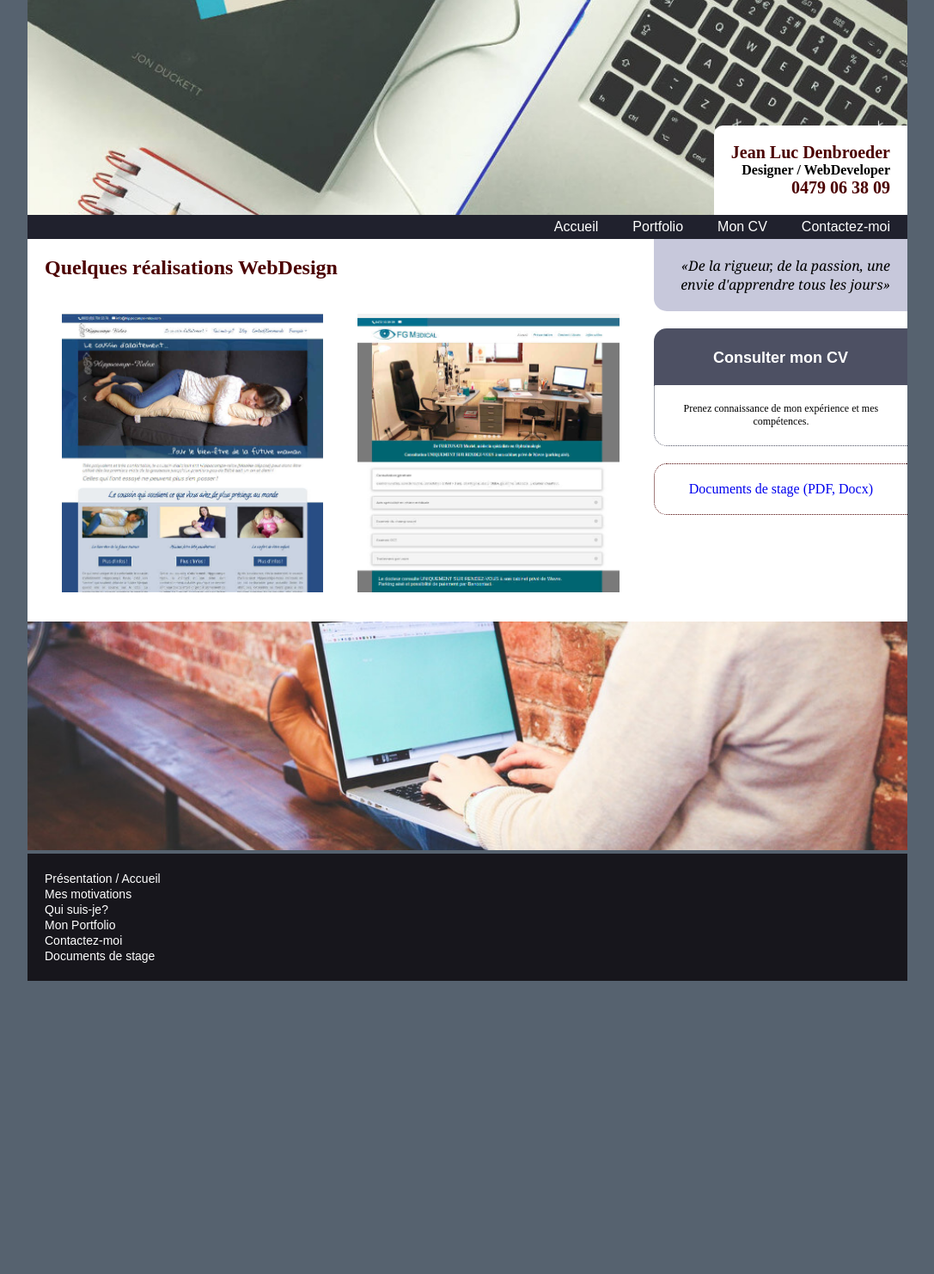
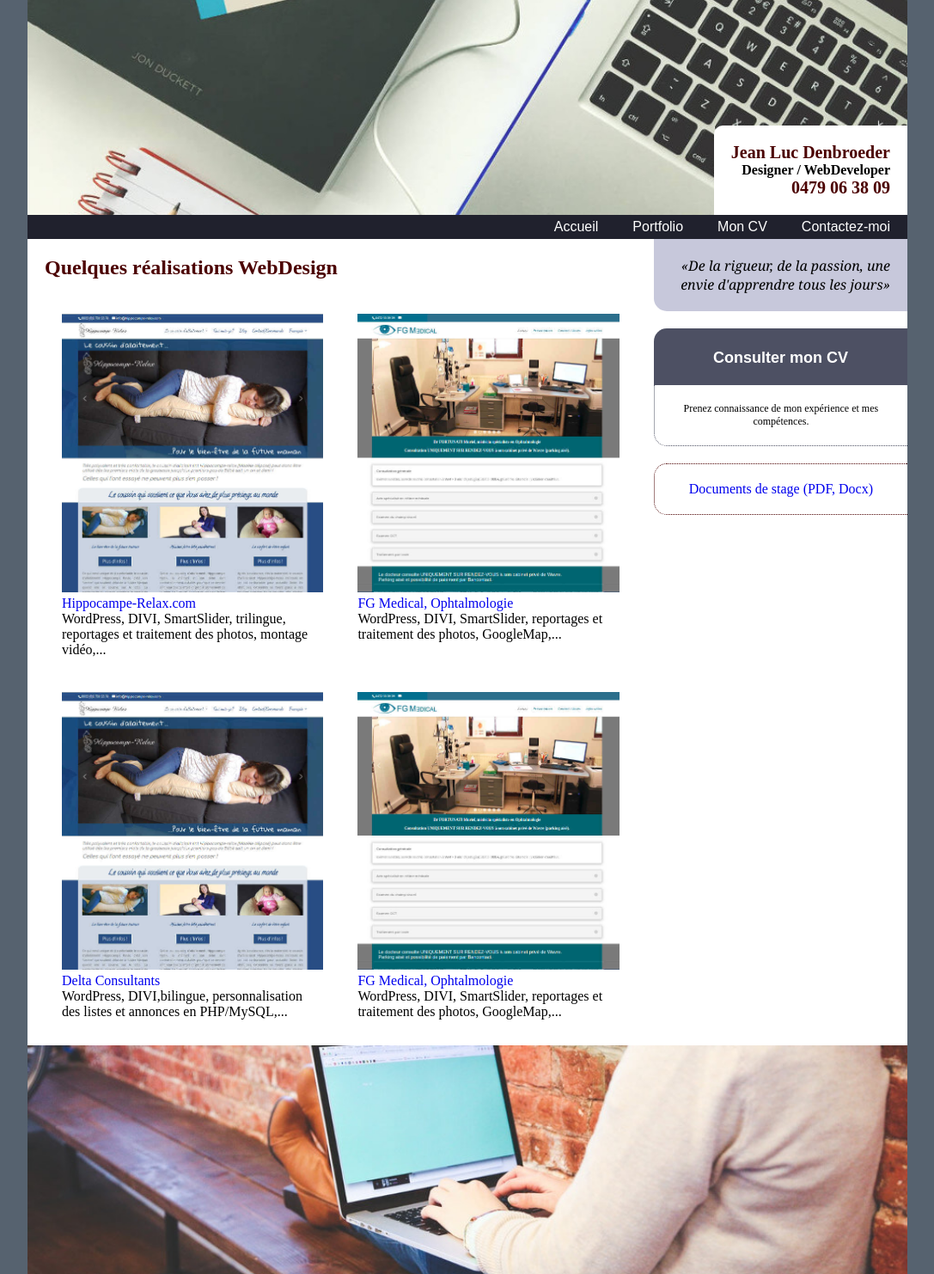
Before and after one commit to jldenbroeder/WebPorfolio, a PHP site: page /index.php?page=portfolio in a window 1280 px wide. Shown: the top 1482 px of the page at 86% size, without its empty margins (96-1183 px from the left). Before the commit the page ends 1141 px from the top, so only its background shows below. Run offline with PHP 8.4, Linux system fonts and the light colour scheme.

Commit message:
ajout portfolio

```diff
--- a/view/portfolio.php
+++ b/view/portfolio.php
@@ -9,12 +9,27 @@ $description = "Présentation de mon parcours ent tant que Designer expériment
 
 <section>
 
-    <div class="content-col">
-    <div class="col1"><h2>Quelques réalisations WebDesign</h2></div><br>
+  <div class="content-col">
+    <div class="col1">
+      <h2>Quelques réalisations WebDesign</h2></div>
+    <!--   Hippocampe Relax   -->
+    <div class="col2">
+      <a href="http://www.hippocampe-relax.com" target="_blank"><img src="assets/img/web-hippocampe-relax.jpg" alt="Coussin d'allaitement Hippocampe-Relax, pour femme enceinte et bébé..."></a>
+      <a href="http://www.hippocampe-relax.com" target="_blank">Hippocampe-Relax.com</a><br>WordPress, DIVI, SmartSlider, trilingue, reportages et traitement des photos, montage vidéo,...</div>
+    <!--  FG Medical  -->
+    <div class="col2">
+      <a href="http://www.ophtalmowavre.be/" target="_blank"><img src="assets/img/web-fgmedical.jpg" alt="Ophtalmologie à Wavre, Dr Fortunati Muriel, consultation sur rendez-vous."></a>
+      <a href="http://www.ophtalmowavre.be/" target="_blank">FG Medical, Ophtalmologie</a><br>WordPress, DIVI, SmartSlider, reportages et traitement des photos, GoogleMap,...</div>
+    <!--   Delta Consultants   -->
+    <div class="col2">
+      <a href="http://www.delta-consultants.be" target="_blank"><img src="assets/img/web-hippocampe-relax.jpg" alt="Delta Consultants, Agence immobilière de standing, Maisons, Villas, App..."></a>
+      <a href="http://www.delta-consultants.be" target="_blank">Delta Consultants</a><br>WordPress, DIVI,bilingue, personnalisation des listes et annonces en PHP/MySQL,...</div>
+    <!--  Bollandistes  -->
+    <div class="col2">
+      <a href="http://www.ophtalmowavre.be/" target="_blank"><img src="assets/img/web-fgmedical.jpg" alt="Ophtalmologie à Wavre, Dr Fortunati Muriel, consultation sur rendez-vous."></a>
+      <a href="http://www.ophtalmowavre.be/" target="_blank">FG Medical, Ophtalmologie</a><br>WordPress, DIVI, SmartSlider, reportages et traitement des photos, GoogleMap,...</div>
 
-      <div class="col2"><img src="assets/img/web-hippocampe-relax.jpg" alt=""></div>
-      <div class="col2"><img src="assets/img/web-fgmedical.jpg" alt=""></div>
-    </div>
+  </div>
 
   <aside>
     <?php include('aside-passion.php'); ?>
```
Also changed, not shown: assets/img/web-fgmedical.jpg, 1 other file.
